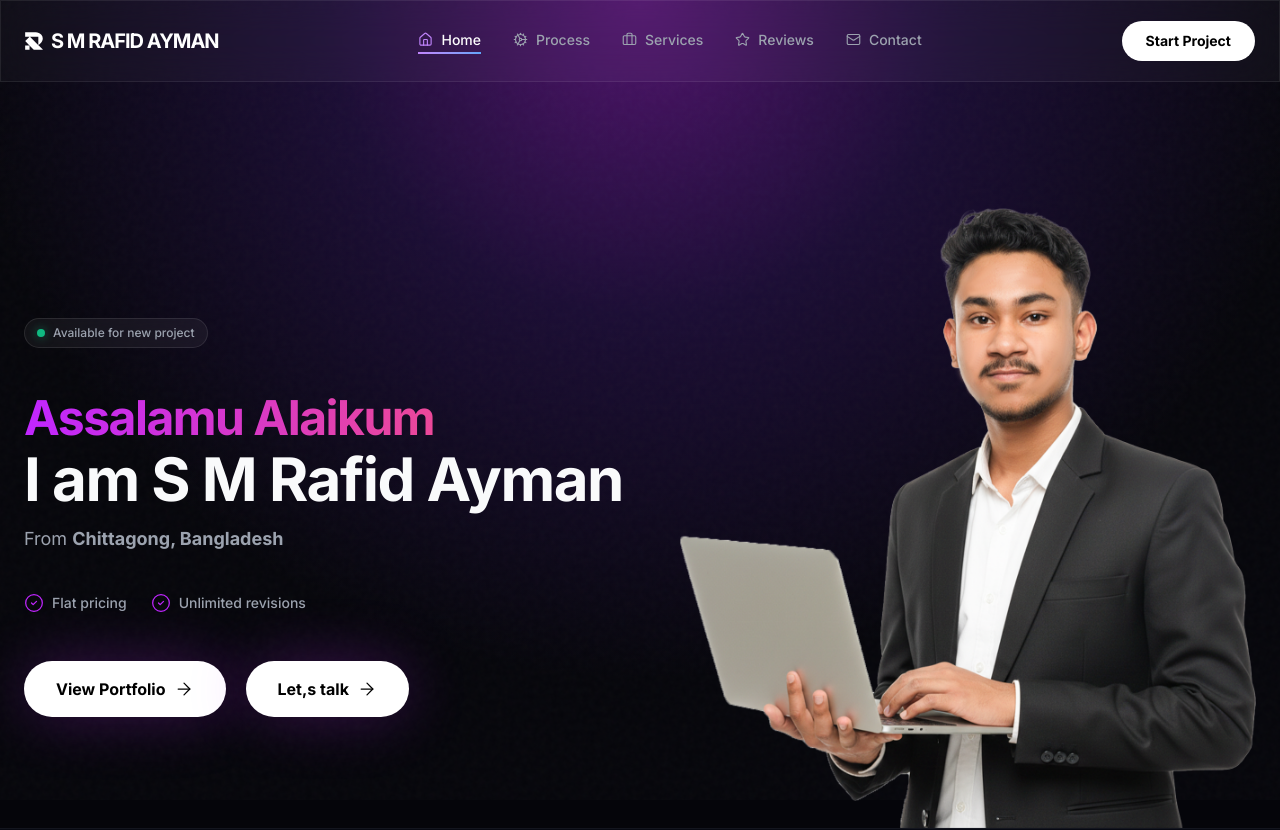
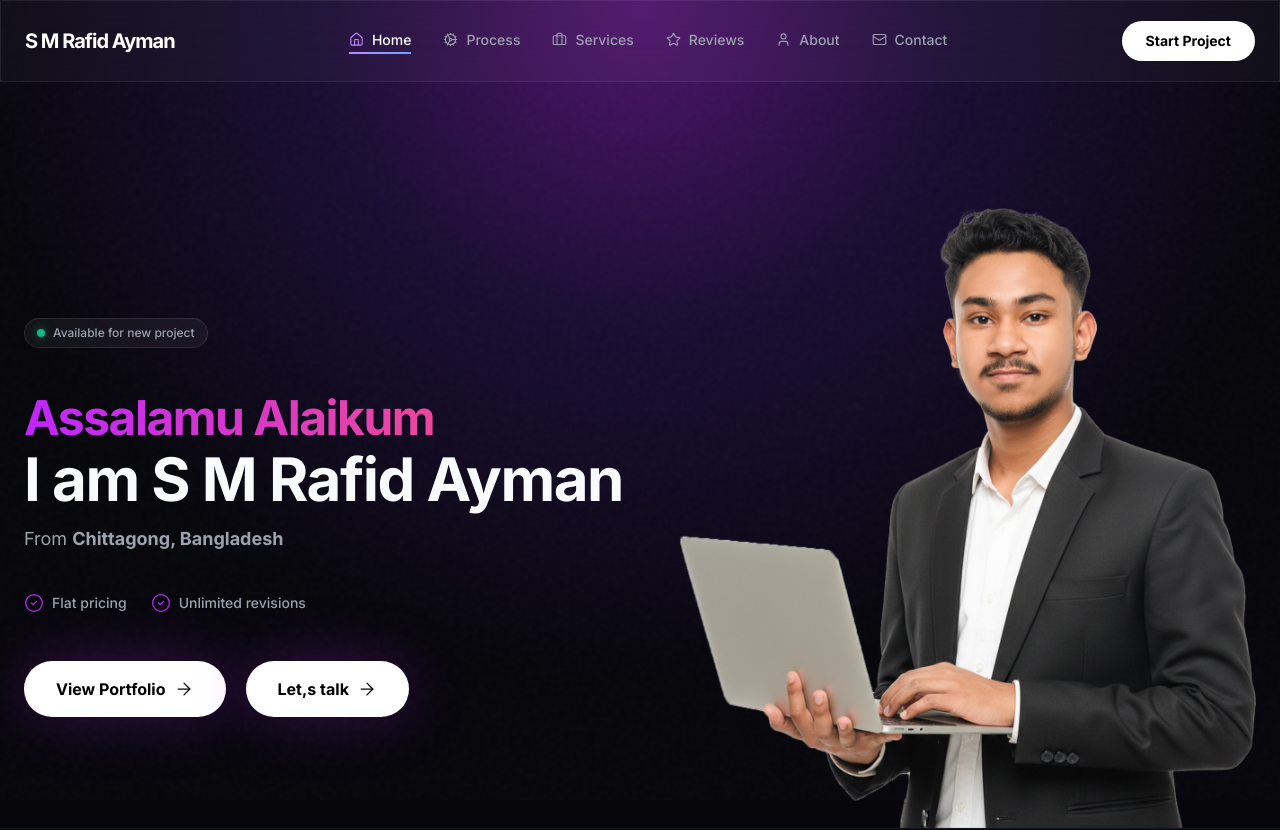
Before and after one commit to nakib360/S-M-Rafid-Ayman-s-Portfolio-2, a React (Vite) app: page / in a window 1280 px wide. Shown: the top 830 px of the page. Built offline with nearby package versions, Linux system fonts and the light colour scheme; some icons are missing.

Commit message:
updating header and footer

```diff
--- a/src/Components/Root Components/Footer.jsx
+++ b/src/Components/Root Components/Footer.jsx
@@ -1,6 +1,7 @@
-import { LuLink, LuMail, LuPhone } from "react-icons/lu";
+import { LuFacebook, LuMail, LuPhone } from "react-icons/lu";
 import { motion } from "motion/react";
 import { fadeInUp, viewportOnce } from "../../lib/animations";
+import nakibLogo from "../../assets/Nakib Logo.svg";
 
 const Footer = () => {
   return (
@@ -20,7 +21,7 @@ const Footer = () => {
     >
       <div className="max-w-7xl mx-auto px-6 flex flex-col md:flex-row items-center justify-between gap-6">
         <motion.span variants={fadeInUp} className="text-xl font-bold tracking-tighter text-white">
-          SMRA
+          S M Rafid Ayman
         </motion.span>
 
         <motion.div variants={fadeInUp} className="flex items-center gap-6 text-sm font-medium text-[#9CA3AF]">
@@ -31,7 +32,7 @@ const Footer = () => {
             <LuPhone size={18} strokeWidth={1.5} /> WhatsApp
           </a>
           <a href="#" className="hover:text-white transition-colors flex items-center gap-1">
-            <LuLink size={18} strokeWidth={1.5} /> Behance
+            <LuFacebook size={18} strokeWidth={1.5} /> Facebook
           </a>
         </motion.div>
 
@@ -39,6 +40,23 @@ const Footer = () => {
           © 2024 S M Rafid Ayman. All rights reserved.
         </motion.p>
       </div>
+      <motion.div
+        variants={fadeInUp}
+        className="mt-8 flex justify-center"
+      >
+        <a
+          href="https://nakib-360.web.app/"
+          target="_blank"
+          rel="noreferrer"
+          className="flex items-center gap-2 opacity-80 transition-opacity hover:opacity-100"
+          aria-label="Visit Nakib website"
+        >
+          <span className="text-[11px] tracking-[0.08em] uppercase text-[#9CA3AF]">
+            Build with
+          </span>
+          <img src={nakibLogo} alt="Nakib logo" className="h-7 w-auto" />
+        </a>
+      </motion.div>
     </motion.footer>
   );
 };
--- a/src/Components/Root Components/Header.jsx
+++ b/src/Components/Root Components/Header.jsx
@@ -1,8 +1,7 @@
-import { LuBriefcase, LuCog, LuHouse, LuMail, LuMenu, LuStar, LuX } from "react-icons/lu";
+import { LuBriefcase, LuCog, LuHouse, LuMail, LuMenu, LuStar, LuUser, LuX } from "react-icons/lu";
 import { motion } from "motion/react";
 import { useEffect, useMemo, useState } from "react";
 import { useLocation } from "react-router";
-import logo from "../../assets/S M Rafid Ayman Logo.svg";
 
 const Header = () => {
   const { pathname } = useLocation();
@@ -14,6 +13,7 @@ const Header = () => {
       { name: "Process", path: "#process", icon: LuCog },
       { name: "Services", path: "#services", icon: LuBriefcase },
       { name: "Reviews", path: "#reviews", icon: LuStar },
+      { name: "About", path: "#about", icon: LuUser },
       { name: "Contact", path: "#contact", icon: LuMail },
     ],
     []
@@ -80,11 +80,8 @@ const Header = () => {
 
       <div className="max-w-7xl mx-auto px-6 h-20 flex items-center justify-between">
         <div className="flex items-center gap-2">
-          <div>
-            <img className="h-4.5 w-4.5" src={logo} alt="Rafid's logo" />
-          </div>
           <p className="text-xl font-bold tracking-tighter text-white">
-            S M  RAFID  AYMAN
+            S M Rafid Ayman
           </p>
         </div>
 
@@ -94,22 +91,19 @@ const Header = () => {
               <a
                 href={nav.path}
                 onClick={() => setActivePath(nav.path)}
-                className={`group relative inline-flex items-center gap-2 transition-all duration-300 hover:-translate-y-0.5 hover:text-white ${
-                  activePath === nav.path ? "text-white" : "text-[#9CA3AF]"
-                }`}
+                className={`group relative inline-flex items-center gap-2 transition-all duration-300 hover:-translate-y-0.5 hover:text-white ${activePath === nav.path ? "text-white" : "text-[#9CA3AF]"
+                  }`}
               >
                 <nav.icon
                   size={15}
                   strokeWidth={1.8}
-                  className={`transition-transform duration-300 group-hover:scale-110 group-hover:text-[#c084fc] ${
-                    activePath === nav.path ? "text-[#c084fc]" : ""
-                  }`}
+                  className={`transition-transform duration-300 group-hover:scale-110 group-hover:text-[#c084fc] ${activePath === nav.path ? "text-[#c084fc]" : ""
+                    }`}
                 />
                 {nav.name}
                 <span
-                  className={`pointer-events-none absolute -bottom-1 left-0 h-[1.5px] bg-linear-to-r from-[#c084fc] to-[#60a5fa] transition-all duration-300 group-hover:w-full ${
-                    activePath === nav.path ? "w-full" : "w-0"
-                  }`}
+                  className={`pointer-events-none absolute -bottom-1 left-0 h-[1.5px] bg-linear-to-r from-[#c084fc] to-[#60a5fa] transition-all duration-300 group-hover:w-full ${activePath === nav.path ? "w-full" : "w-0"
+                    }`}
                 />
               </a>
             </div>
@@ -160,16 +154,14 @@ const Header = () => {
                     setActivePath(nav.path);
                     setIsMenuOpen(false);
                   }}
-                  className={`group inline-flex w-full items-center justify-start gap-2 rounded-lg px-2 py-1 transition-all duration-300 hover:bg-white/5 hover:text-white ${
-                    activePath === nav.path ? "bg-white/8 text-white" : "text-[#9CA3AF]"
-                  }`}
+                  className={`group inline-flex w-full items-center justify-start gap-2 rounded-lg px-2 py-1 transition-all duration-300 hover:bg-white/5 hover:text-white ${activePath === nav.path ? "bg-white/8 text-white" : "text-[#9CA3AF]"
+                    }`}
                 >
                   <nav.icon
                     size={16}
                     strokeWidth={1.8}
-                    className={`transition-transform duration-300 group-hover:scale-110 group-hover:text-[#c084fc] ${
-                      activePath === nav.path ? "text-[#c084fc]" : ""
-                    }`}
+                    className={`transition-transform duration-300 group-hover:scale-110 group-hover:text-[#c084fc] ${activePath === nav.path ? "text-[#c084fc]" : ""
+                      }`}
                   />
                   {nav.name}
                 </a>
```
Also changed, not shown: src/assets/Nakib Logo.svg (added), src/assets/S M Rafid Ayman Logo.svg (deleted).
